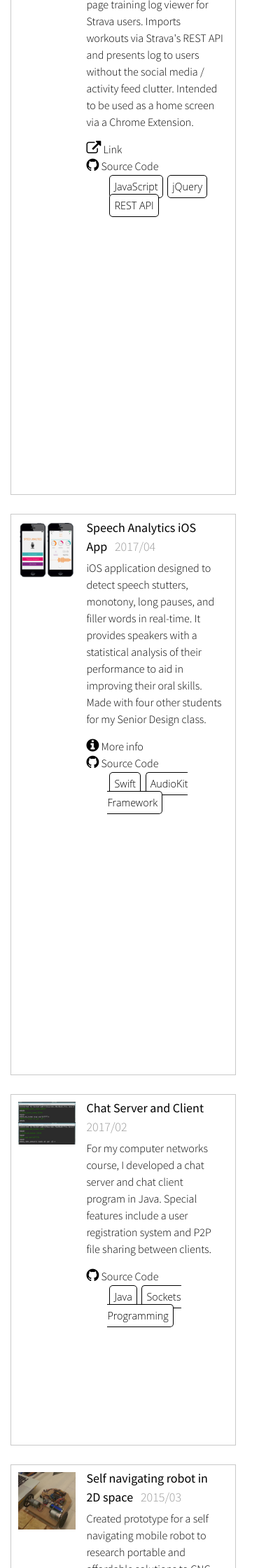
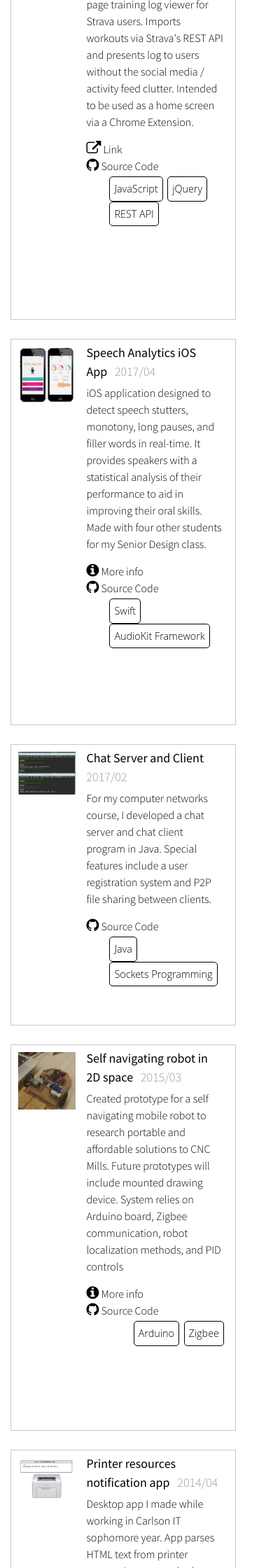
Before and after one commit to ednunezg/ednunezg.github.io, a Jekyll site: the page built from projects.md, in a window 390 px wide. Shown: the part 514-2754 px from the top of the page at 70% size. Built offline with Jekyll 4.4.1, drawn with Linux system fonts in a browser that asks for light colours; nearby versions of some CDN libraries.

```diff
--- a/css/style.scss
+++ b/css/style.scss
@@ -445,7 +445,7 @@
     border-radius: 5px;
     text-align: right;
     .menu-icon {
-      display: block;
+      display: inline-block; /* Trying this out for mobile */
       float: right;
       width: 36px;
       height: 26px;
@@ -695,7 +695,7 @@
 
     @include media-query($on-palm) {
         width:320px;
-        height: 800px;
+        height: 550px;
 
     }
 
@@ -744,7 +744,7 @@
 
        @include media-query($on-palm) {
         width:320px;
-        height: 500px;
+        height: 400px;
     }
 
 
@@ -782,7 +782,7 @@
     padding-top: 0.2rem;
 
     .project-tag{
-      display: inline;
+      display: inline-block;
 
       /* Tag rounded edges */
       -webkit-border-radius: 5px;
```
Also changed, not shown: 2 other files.
